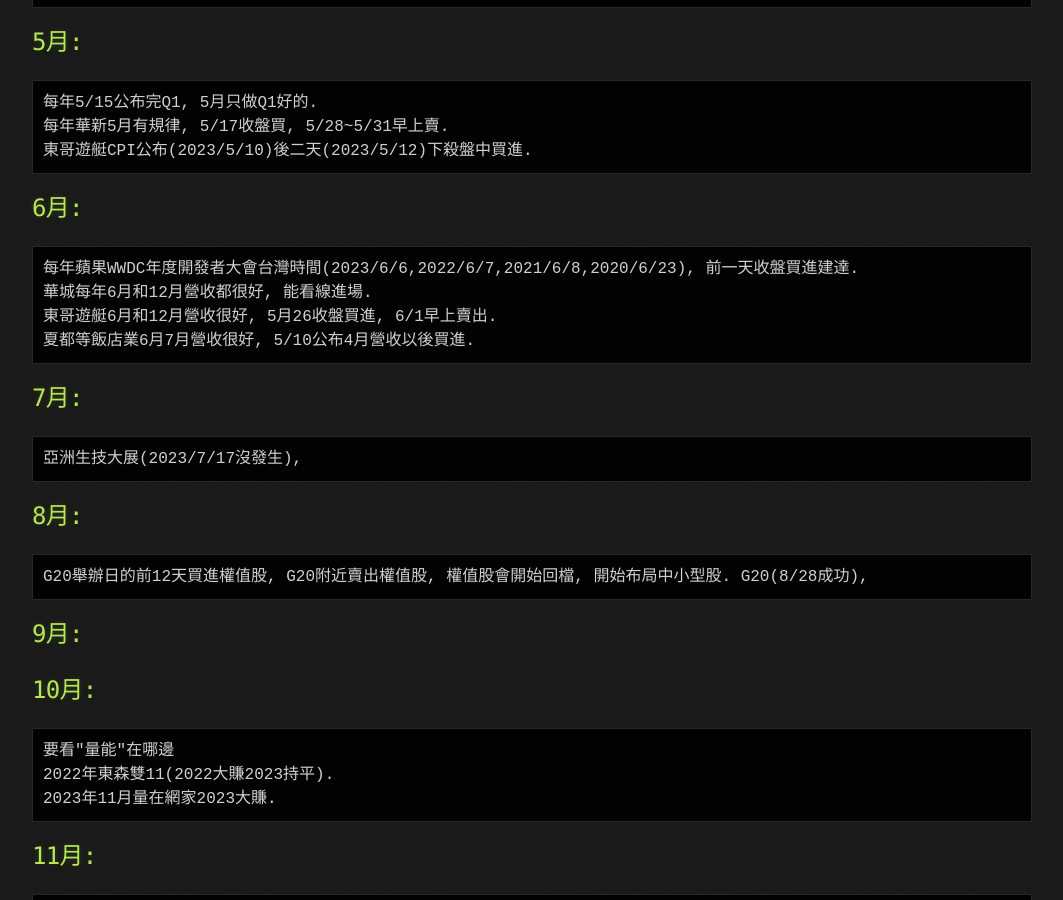
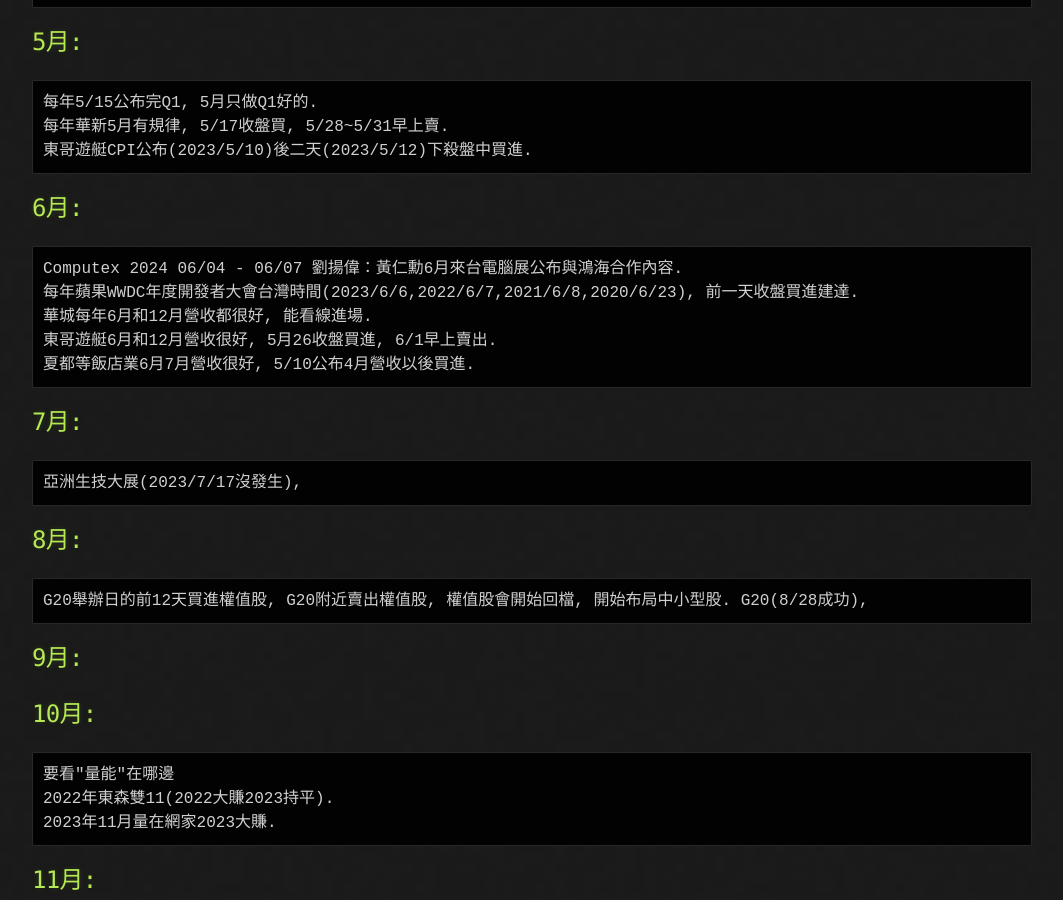
Before and after one commit to lepg5487/Stock_God, a Jekyll site: the page built from experience.md, in a window 1280 px wide and 900 px high, scrolled down 1286 px. Shown: the whole window, without its empty margins (108-1171 px from the left). Built offline with Jekyll 4.4.1, drawn with Linux system fonts in a browser that asks for light colours; our own code applies the rules of GitHub Pages for plain Markdown files.

Commit message:
Update experience.md

````diff
--- a/experience.md
+++ b/experience.md
@@ -48,6 +48,7 @@
 ```
 ## 6月:
 ```
+Computex 2024 06/04 - 06/07 劉揚偉：黃仁勳6月來台電腦展公布與鴻海合作內容.
 每年蘋果WWDC年度開發者大會台灣時間(2023/6/6,2022/6/7,2021/6/8,2020/6/23), 前一天收盤買進建達.
 華城每年6月和12月營收都很好, 能看線進場.
 東哥遊艇6月和12月營收很好, 5月26收盤買進, 6/1早上賣出.
````
